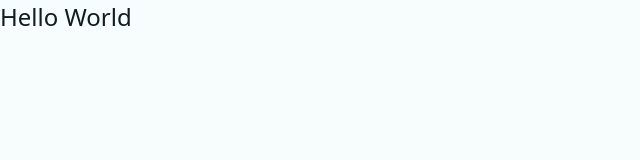
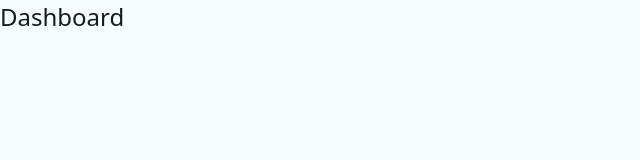
Before and after one commit to paresiqbal/react-budgeting, a React (Vite) app: page / in a window 1280 px wide. Shown: the top 160 px of the page, without its empty margins (0-640 px from the left). Built offline with nearby package versions, Linux system fonts and the light colour scheme.

Commit message:
Adding helper function Adding Dashboard pages Adding Error pages Using loader hooks

```diff
--- a/src/App.jsx
+++ b/src/App.jsx
@@ -1,5 +1,25 @@
+// react
+import { createBrowserRouter, RouterProvider } from "react-router-dom";
+
+// route pages
+import Dashboard, { dashboardLoader } from "./pages/Dashboard";
+import Error from "./pages/Error";
+
+const router = createBrowserRouter([
+  {
+    path: "/",
+    element: <Dashboard />,
+    // load data from dashboardLoader
+    loader: dashboardLoader,
+    errorElement: <Error />,
+  },
+]);
 function App() {
-  return <div className="App">Hello World</div>;
+  return (
+    <div className="App">
+      <RouterProvider router={router} />
+    </div>
+  );
 }
 
 export default App;
--- /dev/null
+++ b/src/helpers.js
@@ -0,0 +1,5 @@
+// local storage
+export const fetchData = (key) => {
+  // look localStorage and find item based on key
+  return JSON.parse(localStorage.getItem(key));
+};
--- /dev/null
+++ b/src/pages/Dashboard.jsx
@@ -0,0 +1,24 @@
+// react
+import { useLoaderData } from "react-router";
+
+// helpers function
+import { fetchData } from "../helpers";
+
+// loader
+export function dashboardLoader() {
+  // return username as a key
+  const userName = fetchData("userName");
+
+  return { userName };
+}
+
+export default function Dashboard() {
+  const { userName } = useLoaderData();
+
+  return (
+    <div>
+      Dashboard
+      <h1>{userName}</h1>
+    </div>
+  );
+}
--- /dev/null
+++ b/src/pages/Error.jsx
@@ -0,0 +1,3 @@
+export default function Error() {
+  return <div>404 Error</div>;
+}
```
